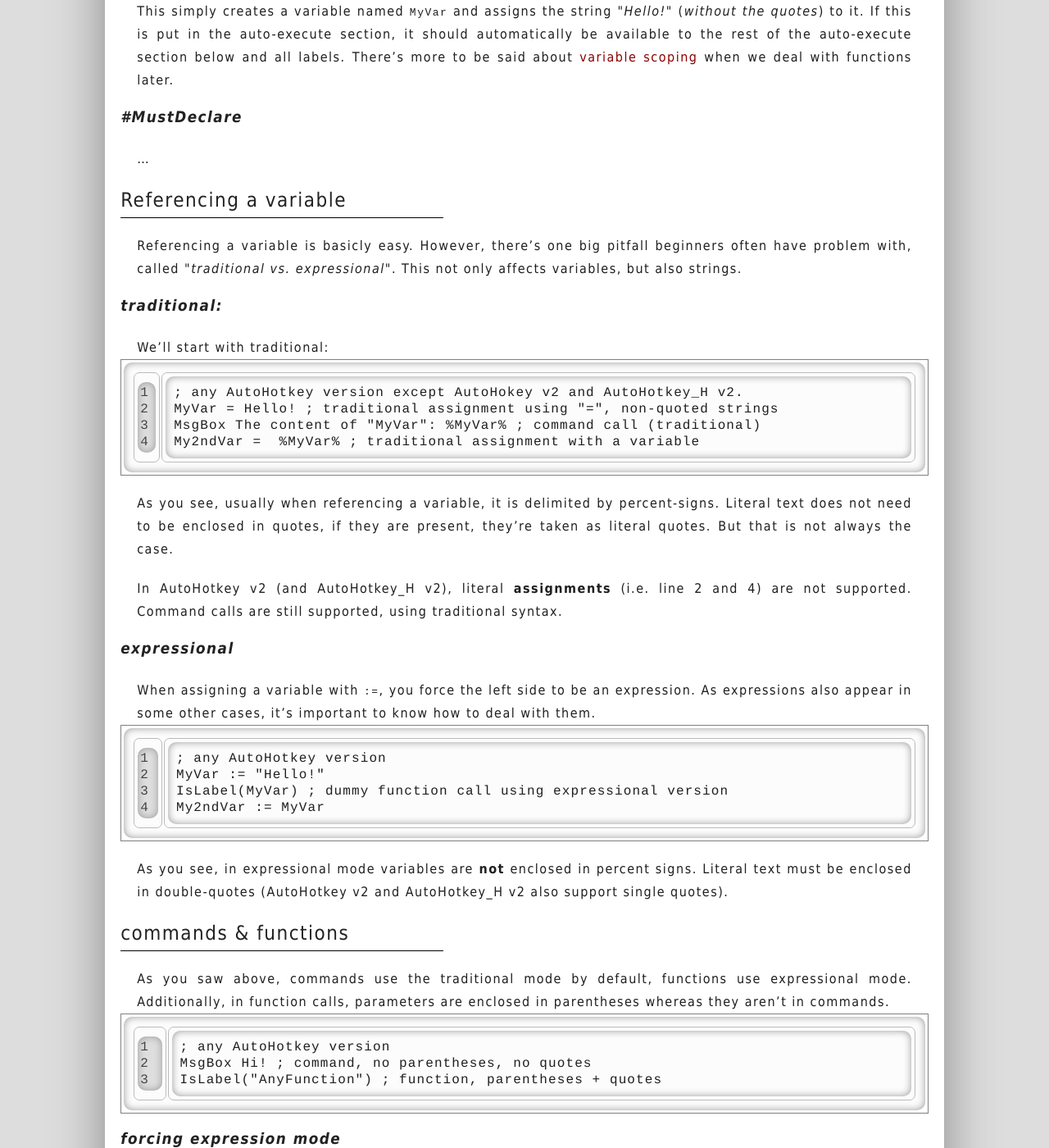
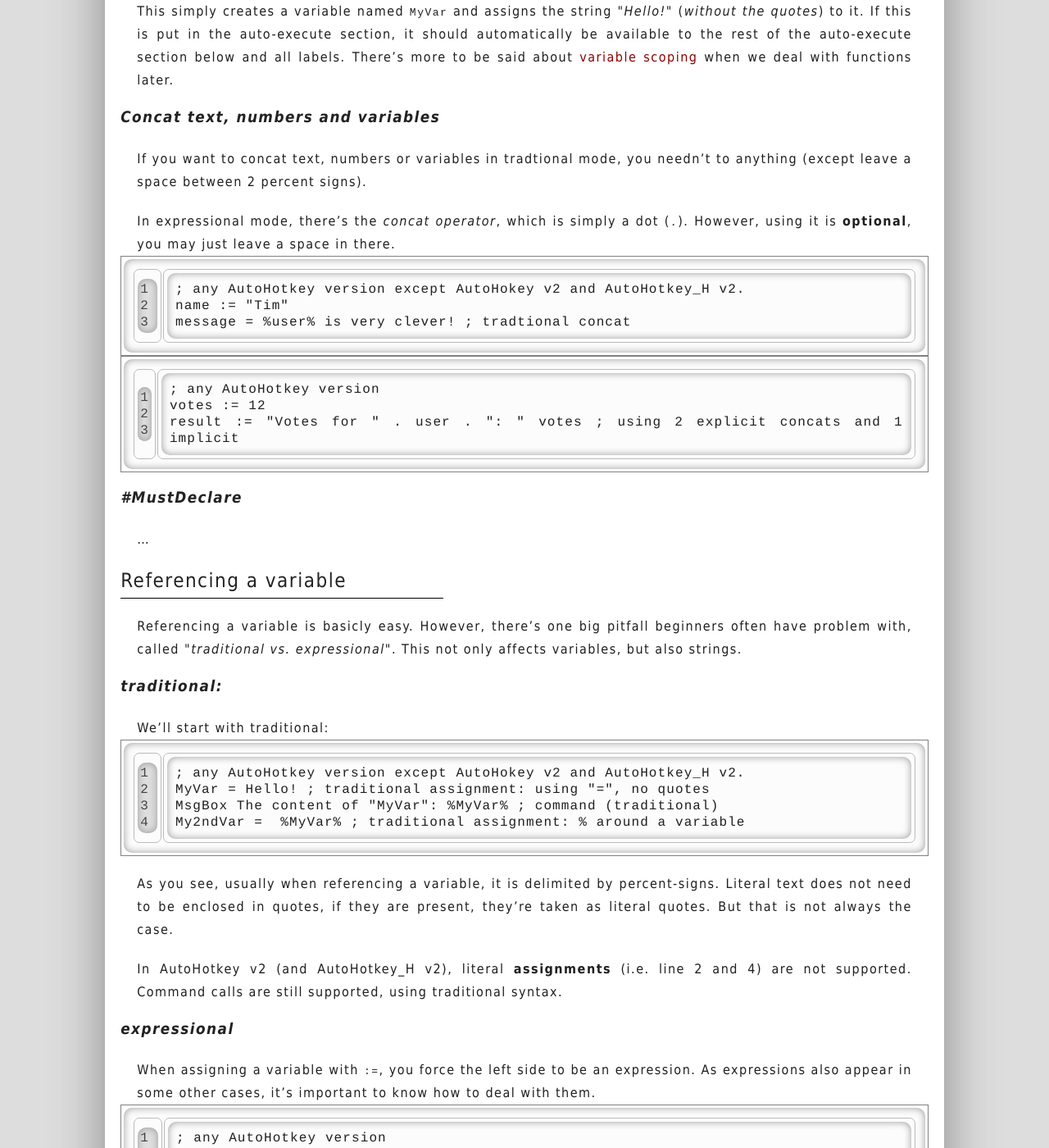
Before and after one commit to maul-esel/ahkbook, a Jekyll site: the page built from en/_posts/2011-11-08-Variables-functions-commands.markdown, in a window 1280 px wide and 1400 px high, scrolled down 393 px. Shown: the whole window at 82% size. Built offline with Jekyll 4.4.1, drawn with Linux system fonts in a browser that asks for light colours; some of the changed text lies outside the part shown.

Commit message:
add paragraph on concat + some cleanups

```diff
--- a/en/_posts/2011-11-08-Variables-functions-commands.markdown
+++ b/en/_posts/2011-11-08-Variables-functions-commands.markdown
@@ -18,6 +18,20 @@ This simply creates a variable named `MyVar` and assigns the string <cite>Hello!
 If this is put in the auto-execute section, it should automatically be available to the rest of the auto-execute section below and all labels.
 There's more to be said about [variable scoping]() when we deal with functions later.
 
+### Concat text, numbers and variables
+If you want to concat text, numbers or variables in tradtional mode, you needn't to anything (except leave a space between 2 percent signs).
+
+In expressional mode, there's the *concat operator*, which is simply a dot (`.`).
+However, using it is **optional**, you may just leave a space in there.
+{% highlight ahk linenos %}; any AutoHotkey version except AutoHokey v2 and AutoHotkey_H v2.
+name := "Tim"
+message = %user% is very clever! ; tradtional concat
+{% endhighlight %}
+{% highlight ahk linenos %}; any AutoHotkey version
+votes := 12
+result := "Votes for " . user . ": " votes ; using 2 explicit concats and 1 implicit
+{% endhighlight %}
+
 ### \#MustDeclare
 ...
 
@@ -28,9 +42,9 @@ Referencing a variable is basicly easy. However, there's one big pitfall beginne
 We'll start with traditional:
 {% highlight ahk linenos %}
 ; any AutoHotkey version except AutoHokey v2 and AutoHotkey_H v2.
-MyVar = Hello! ; traditional assignment using "=", non-quoted strings
-MsgBox The content of "MyVar": %MyVar% ; command call (traditional)
-My2ndVar =  %MyVar% ; traditional assignment with a variable
+MyVar = Hello! ; traditional assignment: using "=", no quotes
+MsgBox The content of "MyVar": %MyVar% ; command (traditional)
+My2ndVar =  %MyVar% ; traditional assignment: % around a variable
 {% endhighlight %}
 As you see, usually when referencing a variable, it is delimited by percent-signs.
 Literal text does not need to be enclosed in quotes, if they are present, they're taken as literal quotes. But that is not always the case.
@@ -49,12 +63,16 @@ As you see, in expressional mode variables are **not** enclosed in percent signs
 Literal text must be enclosed in double-quotes (AutoHotkey v2 and AutoHotkey\_H v2 also support single quotes).
 
 ## commands & functions
-As you saw above, commands use the traditional mode by default, functions use expressional mode.
+In AutoHotkey, there are 2 ways of executing code: *commands* and *functions*.
+
+As you saw above, commands (like `MsgBox`) use the traditional mode by default, functions (like `IsLabel()`) use expressional mode.
 Additionally, in function calls, parameters are enclosed in parentheses whereas they aren't in commands.
-{% highlight ahk linenos %}
-; any AutoHotkey version
-MsgBox Hi! ; command, no parentheses, no quotes
-IsLabel("AnyFunction") ; function, parentheses + quotes
+{% highlight ahk linenos %}; any AutoHotkey version
+user := "Tom"
+MsgBox Hi %user%! ; command: no parentheses, no quotes, but %-signs
+
+suffix := "_2"
+IsLabel("AnyLabel" suffix) ; function: parentheses + quotes, no %-signs
 {% endhighlight %}
 
 ### forcing expression mode
```
